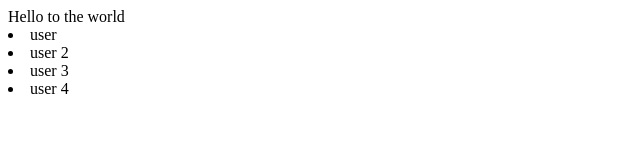
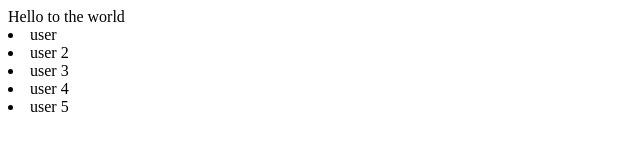
Before and after one commit to suyog-patil-21/test-action, a website: page web/index.html in a window 1280 px wide. Shown: the full height of the page, 0-640 px from the left. Drawn offline with Linux system fonts and the light colour scheme.

Commit message:
add: src/ moudule and & web/ index.html

```diff
--- a/src/new_module/constants.js
+++ b/src/new_module/constants.js
@@ -1,4 +1,5 @@
 versionName = "version 1.0";
 appName = "name";
+
 module.exports.versionName = versionName;
 module.exports.appName = appName;
--- a/web/index.html
+++ b/web/index.html
@@ -12,6 +12,7 @@
       <li>user 2</li>
       <li>user 3</li>
       <li>user 4</li>
+      <li>user 5</li>
     </div>
   </body>
 </html>
```
